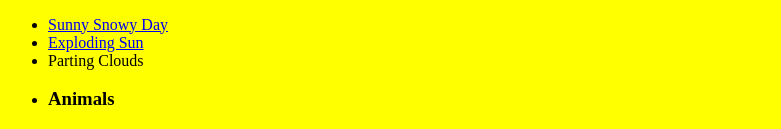
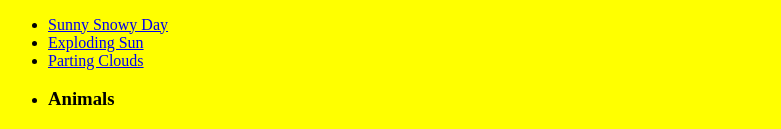
Before and after one commit to ellpeejay21/website, a plain HTML site: page index.html in a window 1280 px wide. Shown: the part 877-1006 px from the top of the page, without its empty margins (0-781 px from the left). Drawn offline with Linux system fonts and the light colour scheme.

Commit message:
add homepage

```diff
--- a/index.html
+++ b/index.html
@@ -64,7 +64,7 @@
             <li><h3>Sun</h3></li>
             <li><a href="Drawings/Sun/snowy.html">Sunny Snowy Day</a></li>
             <li><a href="Drawings/Sun/exploding.html">Exploding Sun</a></li>
-            <li><a href="Drawings/Sun/clouds.html"></a>Parting Clouds</li>
+            <li><a href="Drawings/Sun/clouds.html">Parting Clouds</a></li>
             <li><h3>Animals</h3></li>
             <li><a href="Drawings/Animals/bunny.html">Bucktooth Bunny</a></li>
             <li><a href="Drawings/Animals/frig.html">Funky Frog</a></li>
```
